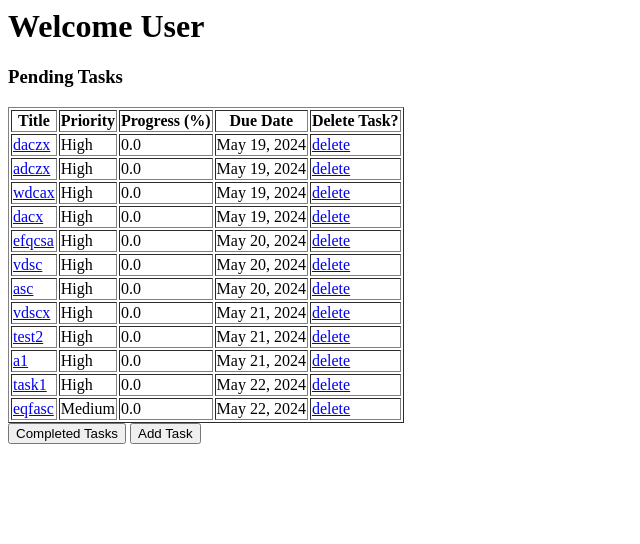
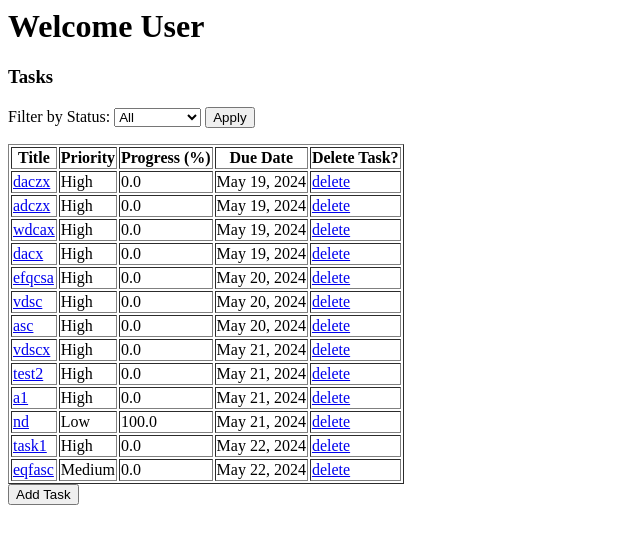
Before and after one commit to husainasad/TeamMate, a Django app: page /tasks/ in a window 1280 px wide. Shown: the top 544 px of the page, without its empty margins (0-640 px from the left). Run offline with Django 5.2, Linux system fonts and the light colour scheme; data comes from the database, SQL or seed files in the repository; both versions use the stored data as it was after the commit.

Commit message:
implemented task filter in UI

```diff
--- a/TeamMate_DJ/taskManager/templates/taskPage.html
+++ b/TeamMate_DJ/taskManager/templates/taskPage.html
@@ -6,7 +6,18 @@
 
 {% block content %}
     <h1>Welcome User</h1>
-    <h3>Pending Tasks</h3>
+    <h3>Tasks</h3>
+
+    <form action="{% url 'display_tasks' %}" method="GET">
+        Filter by Status:
+        <select name="status">
+            <option value="all">All</option>
+            <option value="pending">Pending</option>
+            <option value="completed">Completed</option>
+        </select>
+        <button type="submit">Apply</button>
+    </form>
+
     <table border="1">
         <tr>
             <th>Title</th>
@@ -25,6 +36,5 @@
         </tr>
         {% endfor %}
     </table>
-    <a href= {% url 'completed_tasks' %}><button type="button">Completed Tasks</button></a>
     <a href= {% url 'add_task' %}><button type="button">Add Task</button></a>
 {% endblock %}
--- a/TeamMate_DJ/taskManager/urls.py
+++ b/TeamMate_DJ/taskManager/urls.py
@@ -4,9 +4,8 @@ from . import views
 urlpatterns = [
     path('', views.display_hello, name='default'),
     path('testing/', views.testing, name='testing'),
-    path('tasks/', views.display_tasks, name='tasks_list'),
+    path('tasks/', views.display_tasks, name='display_tasks'),
     path('tasks/add/', views.add_task, name='add_task'),
-    path('completed-tasks/', views.completed_tasks, name='completed_tasks'),
     path('tasks/<int:id>', views.tasks_details, name='task_details'),
     path('tasks/<int:id>/update', views.update_task, name='update_task'),
     path('tasks/<int:id>/delete', views.delete_task, name='delete_task'),
--- a/TeamMate_DJ/taskManager/views.py
+++ b/TeamMate_DJ/taskManager/views.py
@@ -12,10 +12,18 @@ def testing(request):
     return HttpResponse(template.render())
 
 def display_tasks(request):
-    all_data = Task.objects.filter(progress__lt=100)
+
+    tasks = Task.objects.all()
+    status_filter = request.GET.get('status')
+
+    if(status_filter=='completed'):
+        tasks = tasks.filter(progress=100)
+    elif(status_filter=='pending'):
+        tasks = tasks.filter(progress__lt=100)
+
     template = loader.get_template('taskPage.html')
     context = {
-        'data':all_data,
+        'data':tasks,
     }
     return HttpResponse(template.render(context, request))
 
@@ -38,19 +46,11 @@ def add_task(request):
             task.tags.add(*tags)
             task.save()
 
-            return redirect('tasks_list')
+            return redirect('tasks_details', id=task.id)
     else:
         form = TaskForm()
 
     return render(request, 'add_task.html', {'form':form})
-
-def completed_tasks(request):
-    all_data = Task.objects.filter(progress=100)
-    template = loader.get_template('completed_tasks.html')
-    context = {
-        'data':all_data,
-    }
-    return HttpResponse(template.render(context, request))
 
 def tasks_details(request, id):
     cur_data = Task.objects.get(id=id)
@@ -97,4 +97,4 @@ def delete_task(request, id):
             cur_task.tags.remove(tag)
 
     cur_task.delete()
-    return redirect('tasks_details')
+    return redirect('tasks_list')
```
Also changed, not shown: TeamMate_DJ/taskManager/templates/completed_tasks.html (deleted, +0 -28 lines), TeamMate_DJ/db.sqlite3.
